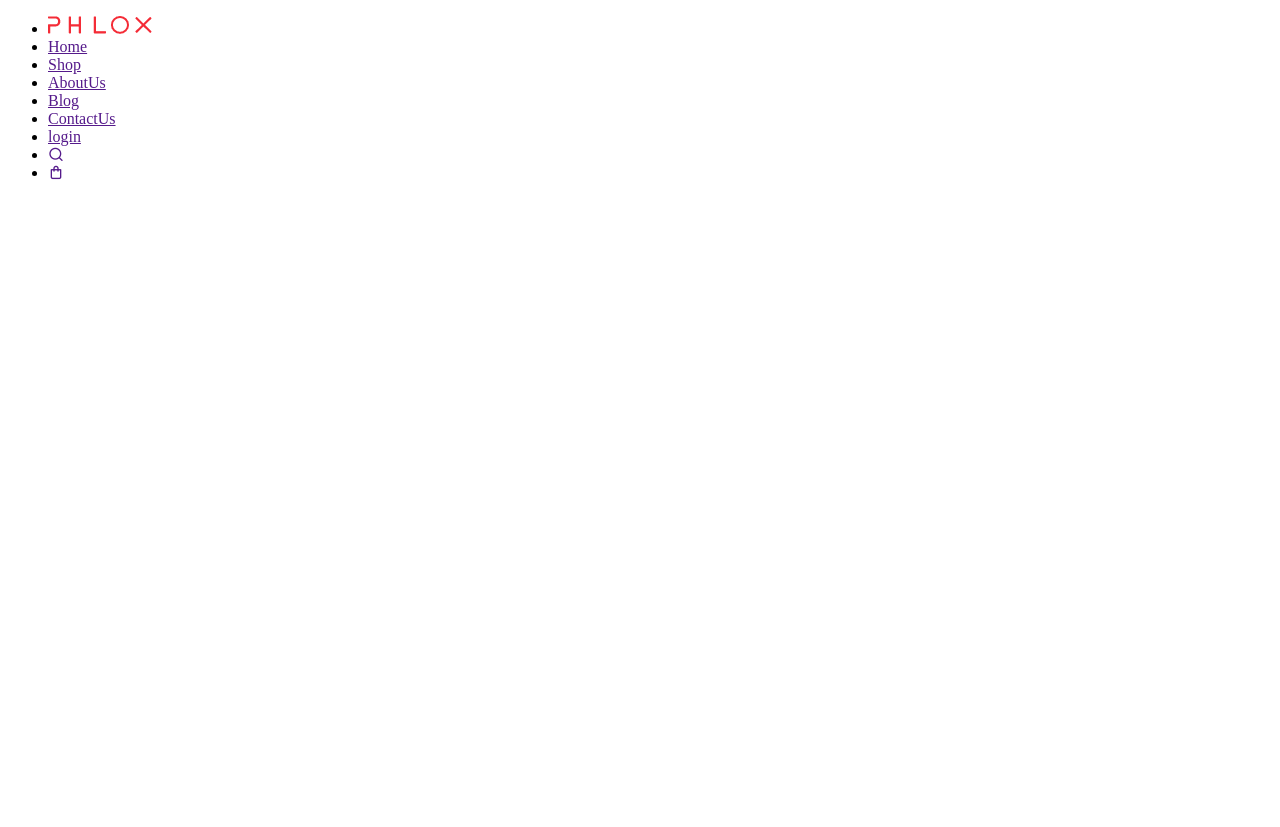
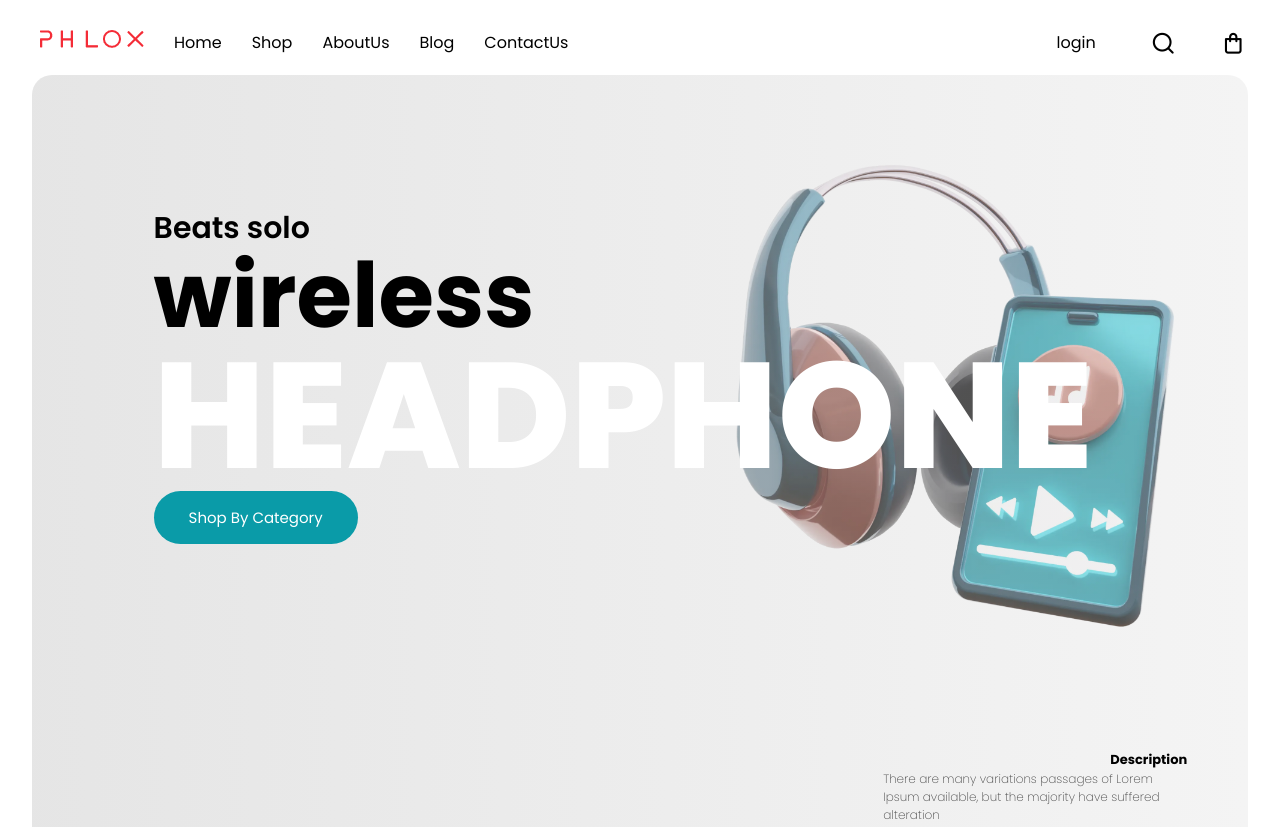
Before and after one commit to Apollox52/Js-e-commerce-website, a plain HTML site: page index.html in a window 1280 px wide. Shown: the top 827 px of the page. Before the commit the page ends 800 px from the top, so only its background shows below. Drawn offline with nearby package versions, Linux system fonts and the light colour scheme.

Commit message:
landing setup

```diff
--- a/css/index.css
+++ b/css/index.css
@@ -34,7 +34,7 @@
 
 /* =====================Par 2--------------------------- */
 
-@media (max-width: 35em) {
+/* @media (max-width: 35em) {
   :root {
     --fs-bf-194: 12.3vw;
     --fs-bf-109: 6.8125rem;
@@ -76,6 +76,154 @@
     --fs-bf-16: 1rem;
     --fs-bf-15: 0.9375rem;
   }
+} */
+
+/* ====================Part 1----------------------------------------------- */
+*{
+  margin: 0;
+  padding: 0;
+  box-sizing: border-box;
+  font-family: "Poppins", sans-serif;
 }
 
-/* ====================Part 1----------------------------------------------- */
+/*Navbar*/
+.nav_header{
+  display: flex;
+}
+/*logo*/
+nav ul :first-child{
+  margin-left:10px;
+}
+nav ul{
+  display: flex;
+}
+nav li{
+  list-style: none;
+  padding: 30px 10px 20px 10px;
+}
+nav a{
+  text-decoration: none;
+  color: black;
+}
+.header_login_container{
+  display: flex;
+  margin-left: 35%;
+}
+.header_login_container p {
+  padding: 30px 30px 15px 30px;
+}
+.header_login_container :nth-child(2) {
+  padding: 25px 30px 0px 25px;
+}
+.header_login_container :nth-child(3) {
+  padding: 25px 30px 0px 15px;
+}
+.header_login_container a{
+  text-decoration: none;
+  color: black;
+}
+.header_login_container p a i {
+  font-size: 25px;
+}
+/*landing_section*/
+main{
+  display: flex;
+  flex-direction: column;
+  align-items: center;
+}
+.landing_section{
+  background:linear-gradient(to right ,rgba(205, 205, 205, 0.512) , rgba(222, 222, 222, 0.332)) ;
+  width:95% ;
+  border-radius: 20px;
+  min-height: 110vh;
+  display: flex;
+  flex-direction: column;
+  justify-content: center;
+  transition: .5s;
+}
+.landing_section img{
+  position: absolute;
+  top: 10%;
+  left: 50%;
+  z-index: -1;
+  width: 600px  ;
+
+}
+.landing_section:hover{
+  transition: .5s;
+  border-radius: 30px;
+  background-color: rgba(197, 226, 225, 0.427);
+
+}
+.landing_section .leftcontent{
+  margin-left: 10%;
+}
+.landing_section .leftcontent h6 {
+ font-size: 30px;
+ font-weight: 550;
+
+
+}
+.landing_section .leftcontent h2{
+ font-size: 90px;
+ font-weight: 700;
+ line-height: 1;
+}
+.landing_section .leftcontent h1{
+ font-size: 150px;
+ font-weight: 800;
+ color: white;
+ line-height: 1;
+
+}
+
+.landing_section .leftcontent button{
+  padding: 15px 35px 15px 35px;
+  border: none;
+  border-radius: 200px;
+  color: white;
+  font-size: 15px;
+  background-color: rgb(10, 155, 168);
+  transition: .4s;
+  cursor: pointer;
+}
+
+.landing_section .leftcontent button:hover{
+  background-color: black;
+  transition: .4s;
+}
+.landing_section .rightcontent {
+  display: flex;
+  flex-direction: column;
+  align-items: flex-end;
+  width: auto;
+  margin-left: 70%;
+  margin-right: 5%;
+  margin-top: 17%;
+}
+.landing_section .rightcontent h6 {
+  font-size: small;
+}
+.landing_section .rightcontent p {
+  font-size:  12px;
+  font-weight: 200;
+  opacity: 0.7;
+}
+
+
+
+
+
+
+
+
+
+
+
+.landingcards{
+  background:linear-gradient(to right ,rgba(128, 128, 128, 0.72) , rgb(222, 222, 222)) ;
+  width:95% ;
+  border-radius: 20px;
+  min-height: 100vh;
+  margin-top: 30px;
+}
--- a/index.html
+++ b/index.html
@@ -26,7 +26,7 @@
 
   </head>
   <body>
-    <header>
+    <header class="nav_header">
       <nav>
         <ul>
            <li><a href=""><img src="image/logo.png" alt=""></a></li>
@@ -35,12 +35,32 @@
            <li><a href="">AboutUs</a></li>
            <li><a href="">Blog</a></li>
            <li><a href="">ContactUs</a></li>
-           <li><a href="">login</a></li>
-           <li><a href=""><i class="uil uil-search"></i></a></li>
-           <li><a href=""><i class="uil uil-shopping-bag"></i></a></li>
         </ul>
       </nav>
+      <div class="header_login_container">
+        <p><a href="">login</a></p>
+        <p><a href=""><i class="uil uil-search"></i></a></p>
+        <p><a href=""><i class="uil uil-shopping-bag"></i></a></p>
+      </div>
     </header>
+    <main>
+      <section class="landing_section">
+        <img src="image/landingimage.png" alt="">
+        <div class="leftcontent">
+          <h6>Beats solo</h6>
+          <h2>wireless</h2>
+          <h1>HEADPHONE</h1>
+          <button class="landing_button">Shop By Category</button>
+        </div>
+        <div class="rightcontent">
+          <h6>Description</h6>
+          <p>There are many variations passages of Lorem Ipsum available, but the majority have suffered alteration</p>
+        </div>
+      </section>
+      <section class="landingcards">
+
+      </section>
+    </main>
 
 
 
```
Also changed, not shown: image/landingimage.png (added).
